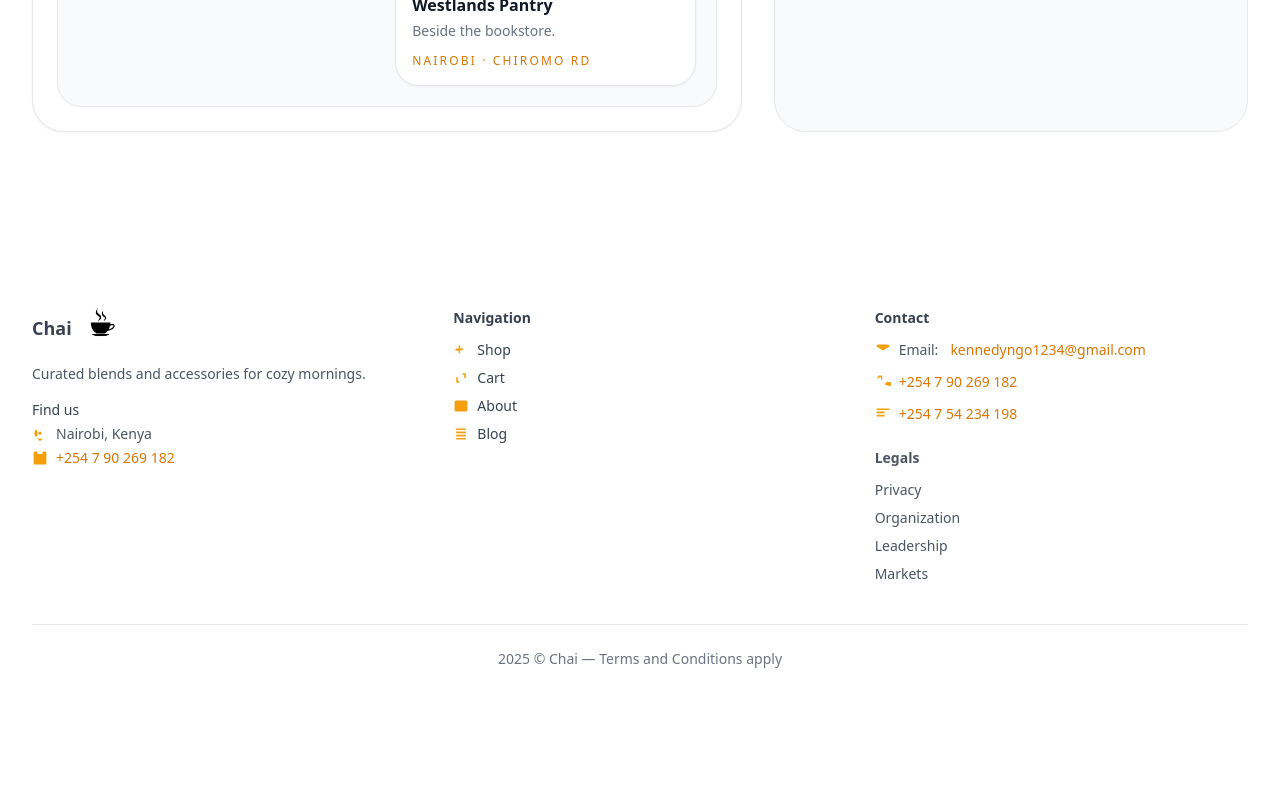
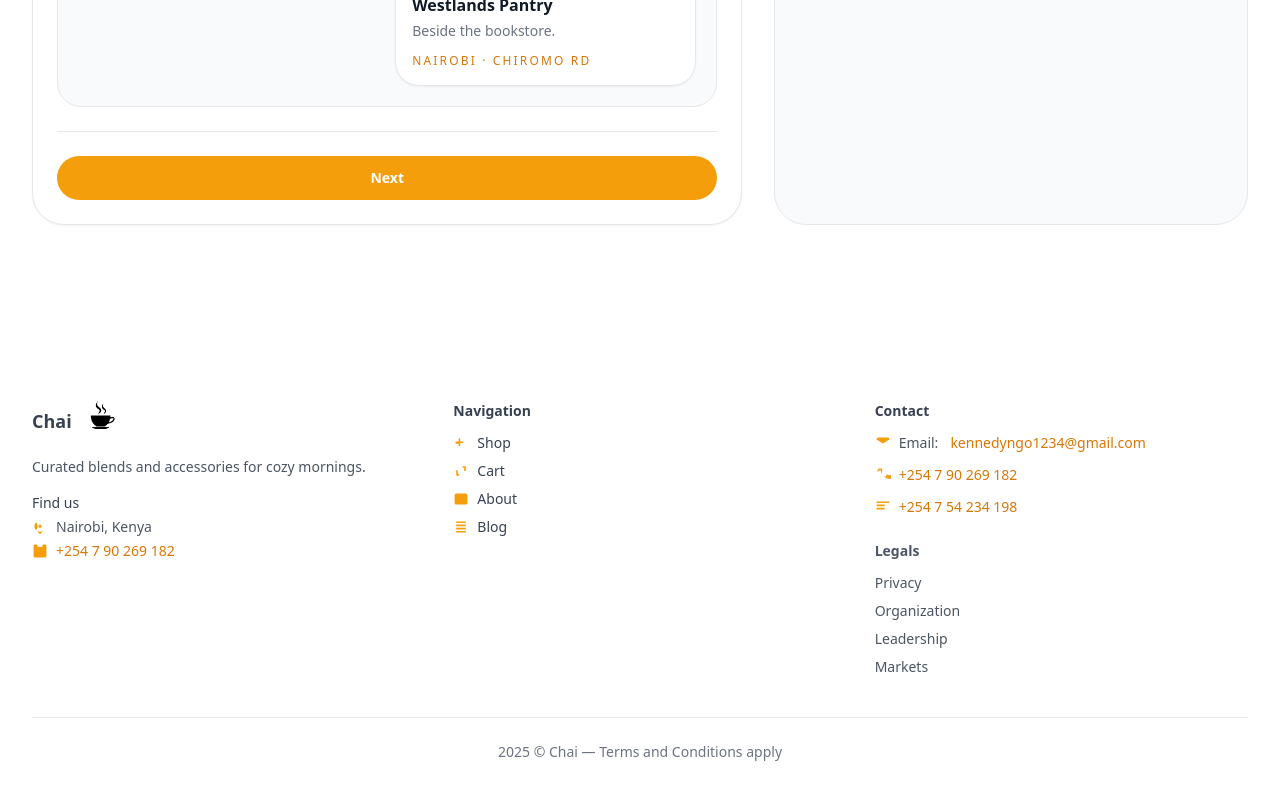
Before and after one commit to Dravis-Xam/chai, a React (Create React App) app: page /checkout in a window 1280 px wide. Shown: the part 1111-1911 px from the top of the page. Before the commit the page ends 1844 px from the top, so only its background shows below. Built offline with nearby package versions, Linux system fonts and the light colour scheme; the HTML template or start-up script is replaced by a standard one.

Commit message:
added checkout navigation

```diff
--- a/src/pages/Checkout.js
+++ b/src/pages/Checkout.js
@@ -340,6 +340,27 @@ export default function Checkout() {
               )}
               {activeTab === 3 && <CompletionTab status={checkoutStatus} onRetry={() => setActiveTab(2)} />}
             </div>
+
+            <div className="flex gap-3 border-t border-gray-200 pt-6 dark:border-gray-800">
+              {activeTab > 1 && (
+                <button
+                  type="button"
+                  onClick={() => setActiveTab(activeTab - 1)}
+                  className="flex-1 rounded-full border border-gray-200 bg-white px-4 py-3 text-sm font-semibold text-gray-700 transition hover:bg-gray-100 dark:border-gray-700 dark:bg-gray-900 dark:text-gray-200 dark:hover:bg-gray-800"
+                >
+                  Back
+                </button>
+              )}
+              {activeTab < 3 && (
+                <button
+                  type="button"
+                  onClick={() => setActiveTab(activeTab + 1)}
+                  className="flex-1 rounded-full bg-amber-500 px-4 py-3 text-sm font-semibold text-white transition hover:bg-amber-600"
+                >
+                  {activeTab === 2 ? 'Complete' : 'Next'}
+                </button>
+              )}
+            </div>
           </div>
 
           <aside className="space-y-6 rounded-[2rem] border border-gray-200 bg-gray-50 p-6 dark:border-gray-800 dark:bg-gray-900/80">
```
